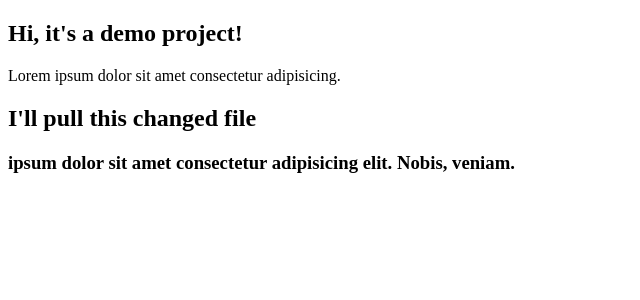
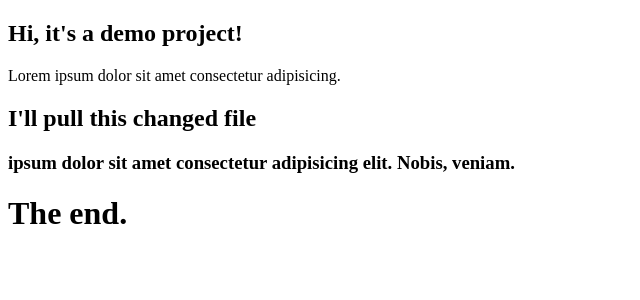
Before and after one commit to imasadullah/demoProject, an Angular app: page / in a window 1280 px wide. Shown: the top 300 px of the page, without its empty margins (0-640 px from the left). Built offline with nearby package versions, Linux system fonts and the light colour scheme.

Commit message:
h1 tag added

```diff
--- a/src/app/app.component.html
+++ b/src/app/app.component.html
@@ -1,5 +1,5 @@
 <h2>Hi, it's a demo project!</h2>
 <p>Lorem ipsum dolor sit amet consectetur adipisicing.</p>
 <h2>I'll pull this changed file</h2>
-
 <h3><strong>ipsum dolor sit amet consectetur adipisicing elit. Nobis, veniam.</strong></h3>
+<h1>The end.</h1>
```
